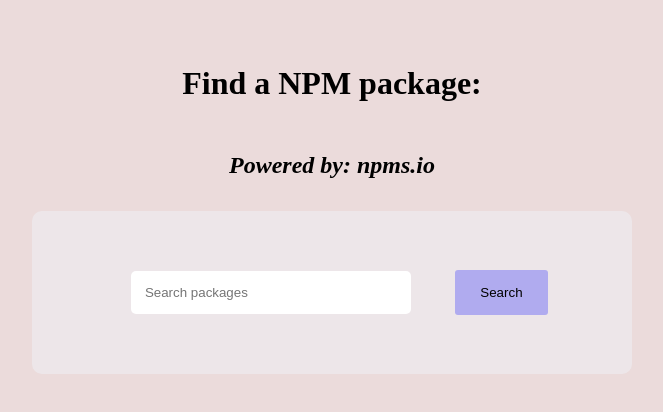
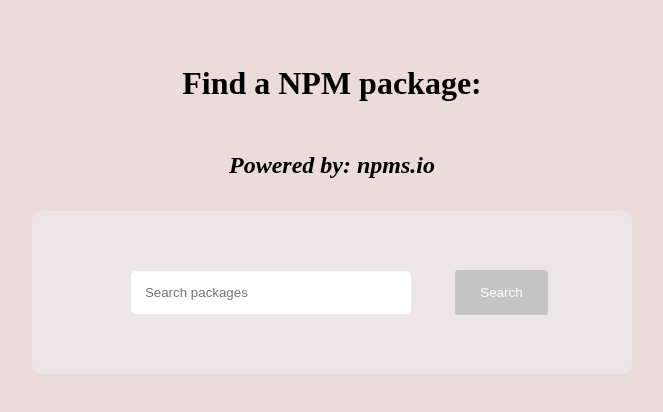
Before and after one commit to gsvidal/npm-packages-finder-redux-ts, a React (Create React App) app: page / in a window 1280 px wide. Shown: the top 412 px of the page, without its empty margins (308-971 px from the left). Built offline with nearby package versions, Linux system fonts and the light colour scheme.

Commit message:
Add a disabled state and attribute to search button

```diff
--- a/src/components/RepositoriesForm.tsx
+++ b/src/components/RepositoriesForm.tsx
@@ -1,9 +1,10 @@
-import { ChangeEvent, FormEvent, useState } from 'react';
+import { ChangeEvent, FormEvent, useState, useEffect } from 'react';
 import { useActions } from '../hooks/useActions';
 import './styles/RepositoriesForm.css';
 
 const RepositoriesForm = (): JSX.Element => {
   const [term, setTerm] = useState<string>('');
+  const [isButtonDisabled, setIsButtonDisabled] = useState<boolean>(true);
 
   const { searchRepositories } = useActions();
 
@@ -18,6 +19,15 @@ const RepositoriesForm = (): JSX.Element => {
       searchRepositories(term);
     }
   };
+
+  useEffect(() => {
+    if (term === '') {
+      setIsButtonDisabled(true);
+    } else {
+      setIsButtonDisabled(false);
+    }
+  }, [term]);
+
   return (
     <form action="" onSubmit={handleSubmit} className="form">
       <label htmlFor="input"></label>
@@ -28,7 +38,9 @@ const RepositoriesForm = (): JSX.Element => {
         onChange={handleChange}
         placeholder="Search packages"
       />
-      <button>Search</button>
+      <button className="button" disabled={isButtonDisabled}>
+        Search
+      </button>
     </form>
   );
 };
--- a/src/components/styles/RepositoriesForm.css
+++ b/src/components/styles/RepositoriesForm.css
@@ -19,7 +19,7 @@ input {
   border-radius: 5px;
 }
 
-button {
+.button {
   padding: 15px 25px;
   margin: 0 15px;
   border: none;
@@ -36,6 +36,17 @@ button:active {
   background-color: rgba(0, 0, 255, 0.19);
 }
 
+button:disabled {
+  color: white;
+  background-color: rgb(196, 196, 196);
+  cursor: not-allowed;
+}
+
+.button--disabled:hover,
+.button--disabled:active {
+  background-color: rgb(196, 196, 196);
+}
+
 @media screen and (min-width: 600px) {
   .form {
     flex-direction: initial;
```
